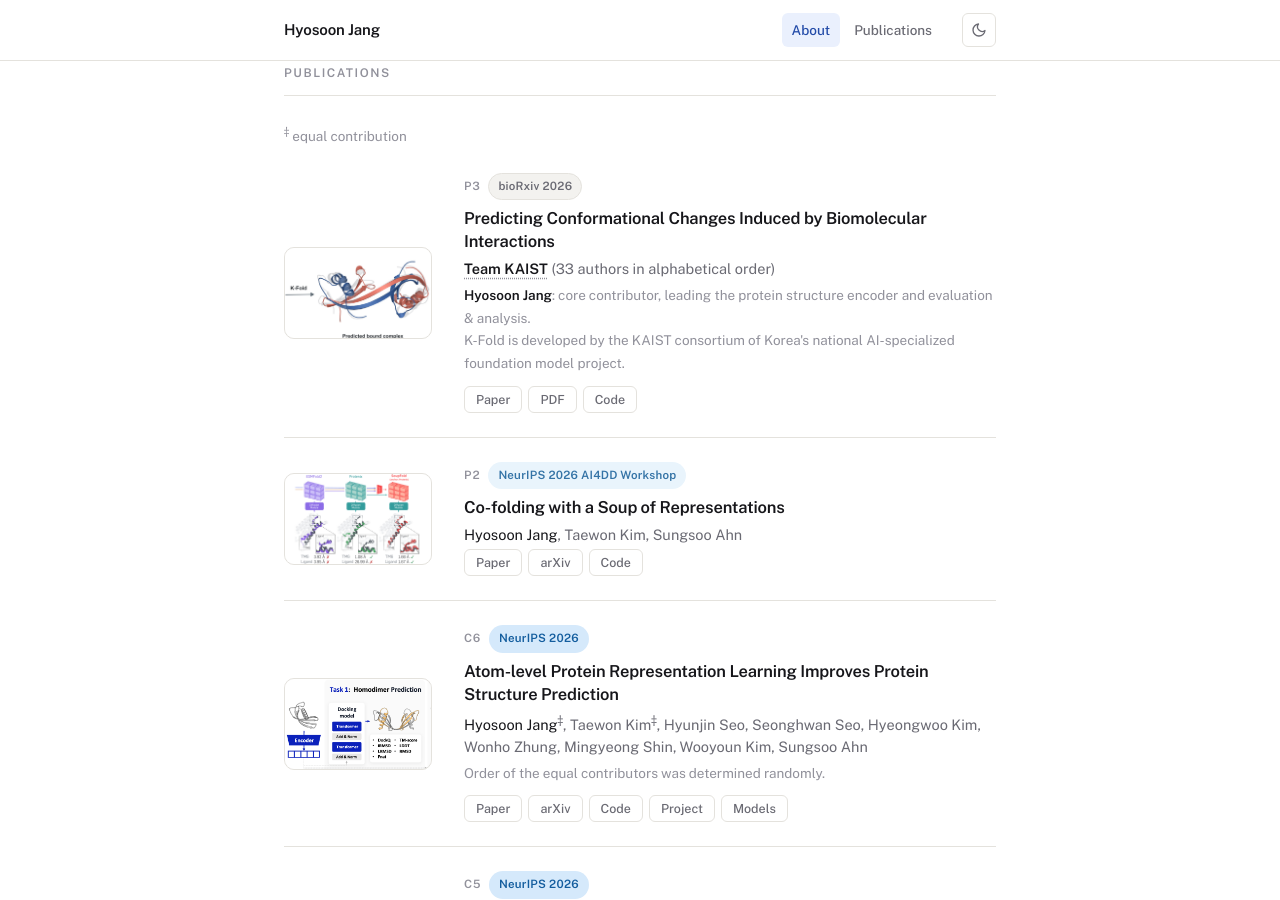
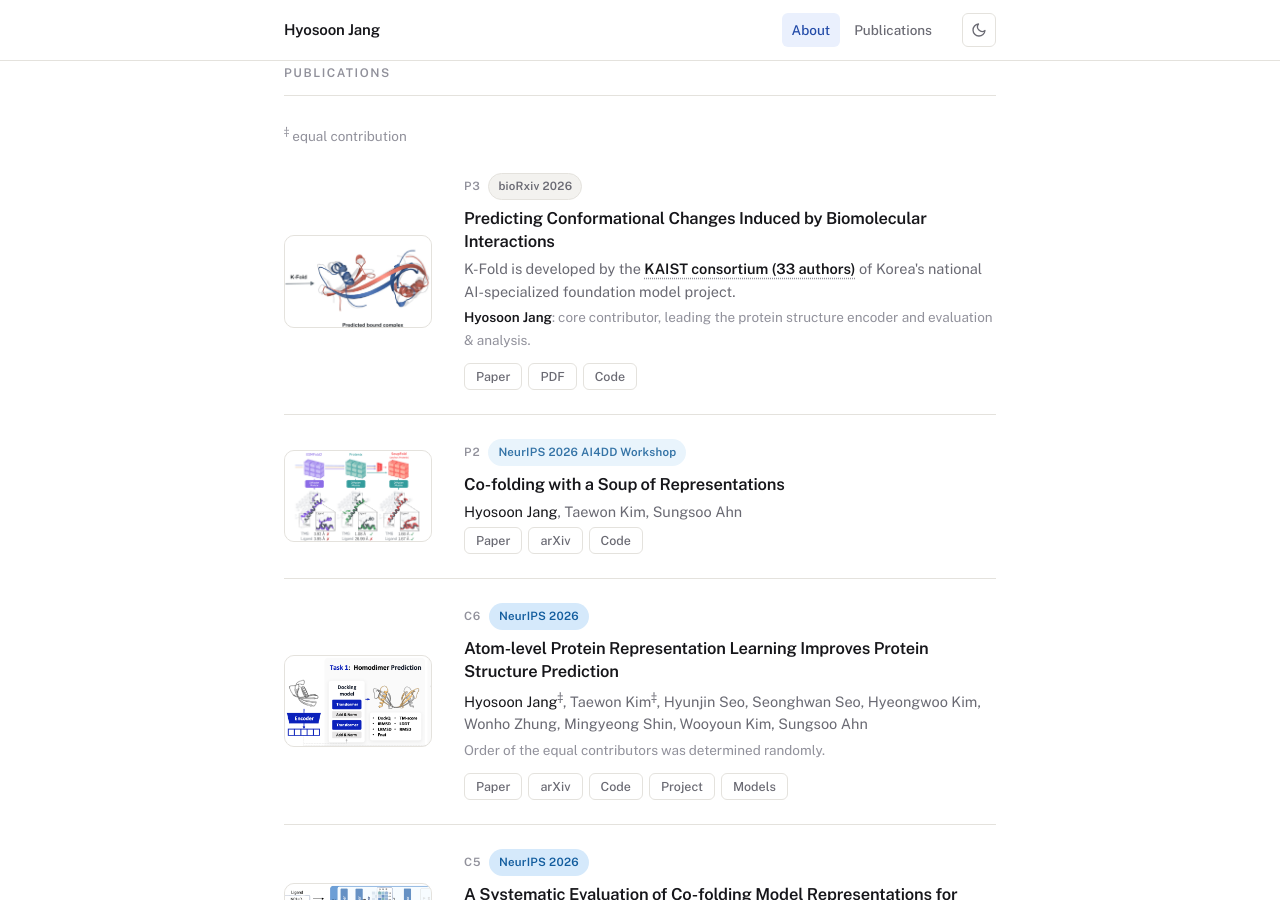
Before and after one commit to hsjang0/hsjang, a Jekyll site: the page built from index.html, in a window 1280 px wide and 900 px high, scrolled down 1045 px. Built offline with Jekyll 4.4.1, drawn with Linux system fonts in a browser that asks for light colours.

Commit message:
Lead the K-Fold entry with the KAIST consortium
The byline is now a sentence naming the KAIST consortium (33 authors) of
the national foundation model project, with the consortium as the button
that opens the member list; my role sits on the line below.

Co-Authored-By: Claude Opus 5.5 <noreply@anthropic.com>

```diff
--- a/index.html
+++ b/index.html
@@ -133,10 +133,10 @@ title: Home
 
         <h3 class="paper-title">{{ paper.title }}</h3>
         {% if paper.team %}
-        <p class="paper-authors"><button class="team-link" type="button" data-open="team-{{ paper.tag }}"><strong>{{ paper.team.name }}</strong></button> ({{ paper.team.count }} authors in alphabetical order)</p>
+        <p class="paper-authors">{{ paper.team.before }} <button class="team-link" type="button" data-open="team-{{ paper.tag }}"><strong>{{ paper.team.name }} ({{ paper.team.count }} authors)</strong></button> {{ paper.team.after }}</p>
         <dialog class="sota-dialog team-dialog" id="team-{{ paper.tag }}" aria-label="Members of {{ paper.team.name }}">
           <button class="sota-close" type="button" data-close aria-label="Close">&times;</button>
-          <h4 class="team-title">Members of {{ paper.team.name }} <span>(alphabetical order)</span></h4>
+          <h4 class="team-title">Members of the {{ paper.team.name }} <span>(alphabetical order)</span></h4>
           <ul class="team-list">
             {% for g in paper.team.groups %}<li><span class="team-role">{{ g.role }}:</span> {{ g.members }}</li>
             {% endfor %}
```
Also changed, not shown: _data/publications.yaml (+7 -5 lines).
